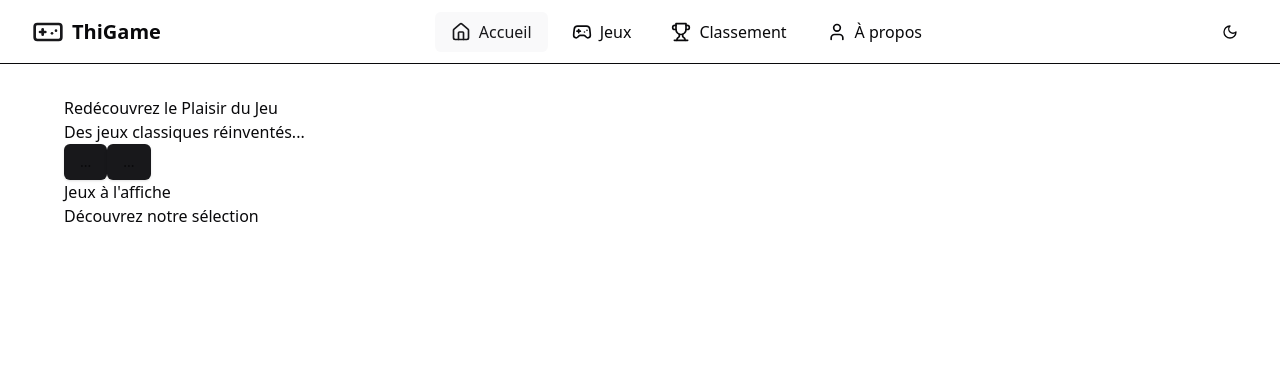
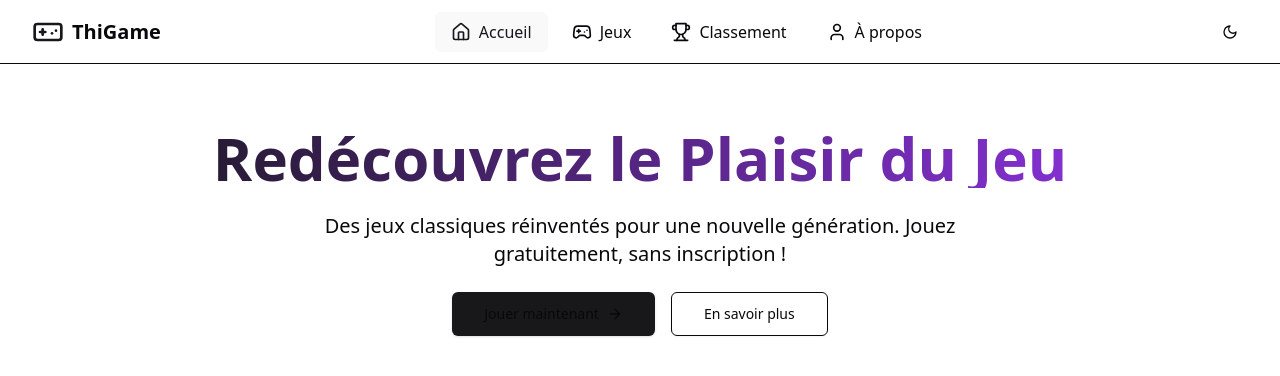
Before and after one commit to ThibaultG94/thigame-react, a React (Vite) app: page / in a window 1280 px wide. Shown: the top 376 px of the page. Built offline with nearby package versions, Linux system fonts and the light colour scheme.

Commit message:
Refactor HeroSection to use Section component for layout and improve structure; add featured games data and navigation functionality.

```diff
--- a/src/components/layout/Section.jsx
+++ b/src/components/layout/Section.jsx
@@ -1,9 +1,7 @@
 import { cn } from "../../utils/cn";
 
-const Section = ({ children, className, centered = false }) => (
+export const Section = ({ children, className, centered = false }) => (
   <section className={cn("py-8", centered && "text-center", className)}>
     {children}
   </section>
 );
-
-export default Section;
--- a/src/data/games/featured.js
+++ b/src/data/games/featured.js
@@ -0,0 +1,21 @@
+import { Brain } from "lucide-react";
+
+export const featuredGames = [
+  {
+    id: 1,
+    title: "Memory Plus",
+    description: "Un jeu de mémoire revisité avec des défis modernes",
+    icon: Brain,
+    players: "1 joueur",
+    time: "5-10 min",
+    difficulty: "Facile",
+    path: "/games/memory",
+    category: "Mémoire",
+  },
+];
+
+export const getFeaturedGameById = (id) =>
+  featuredGames.find((game) => game.id === id);
+
+export const getFeaturedGamesByCategory = (category) =>
+  featuredGames.filter((game) => game.category === category);
--- a/src/pages/home/components/HeroSection.jsx
+++ b/src/pages/home/components/HeroSection.jsx
@@ -1,27 +1,38 @@
+import { useNavigate } from "react-router-dom";
 import { Button } from "../../../components/ui/button";
+import { Section } from "../../../components/layout/Section";
+import { ArrowRight } from "lucide-react";
 
 const HeroSection = () => {
+  const navigate = useNavigate();
+
   return (
-    <div>
-      {/* Section Hero */}
-      <section>
-        <h1>Redécouvrez le Plaisir du Jeu</h1>
-        <p>Des jeux classiques réinventés...</p>
-        <div>
-          <Button>...</Button>
-          <Button>...</Button>
-        </div>
-      </section>
-
-      {/* Games Section */}
-      <section>
-        <div>
-          <h2>Jeux à l'affiche</h2>
-          <p>Découvrez notre sélection</p>
-        </div>
-        <div>{/* {featuredGames} */}</div>
-      </section>
-    </div>
+    <Section centered className="space-y-6">
+      <h1 className="text-4xl sm:text-5xl md:text-6xl font-bold bg-gradient-to-r from-primary to-purple-600 bg-clip-text text-transparent animate-fade-in">
+        Redécouvrez le Plaisir du Jeu
+      </h1>
+      <p className="text-xl text-muted-foreground max-w-2xl mx-auto">
+        Des jeux classiques réinventés pour une nouvelle génération. Jouez
+        gratuitement, sans inscription !
+      </p>
+      <div className="flex flex-col sm:flex-row justify-center gap-4">
+        <Button size="lg" className="gap-2" onClick={() => navigate("/games")}>
+          Jouer maintenant <ArrowRight className="w-4 h-4" />
+        </Button>
+        <Button
+          size="lg"
+          variant="outline"
+          onClick={() => {
+            // Soft scroll to the features section
+            document
+              .getElementById("features")
+              ?.scrollIntoView({ behavior: "smooth" });
+          }}
+        >
+          En savoir plus
+        </Button>
+      </div>
+    </Section>
   );
 };
 
```
